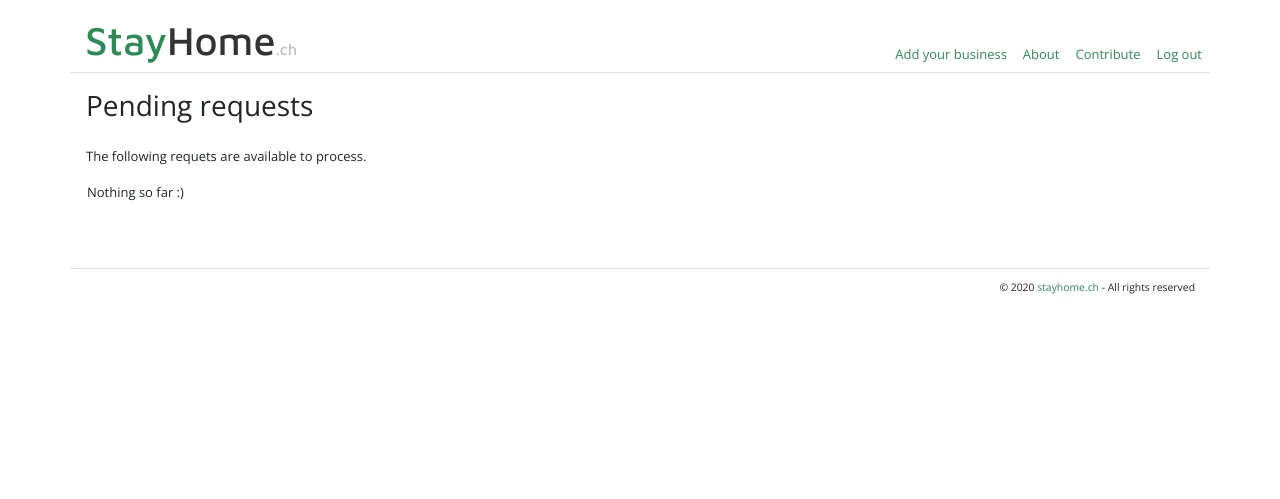
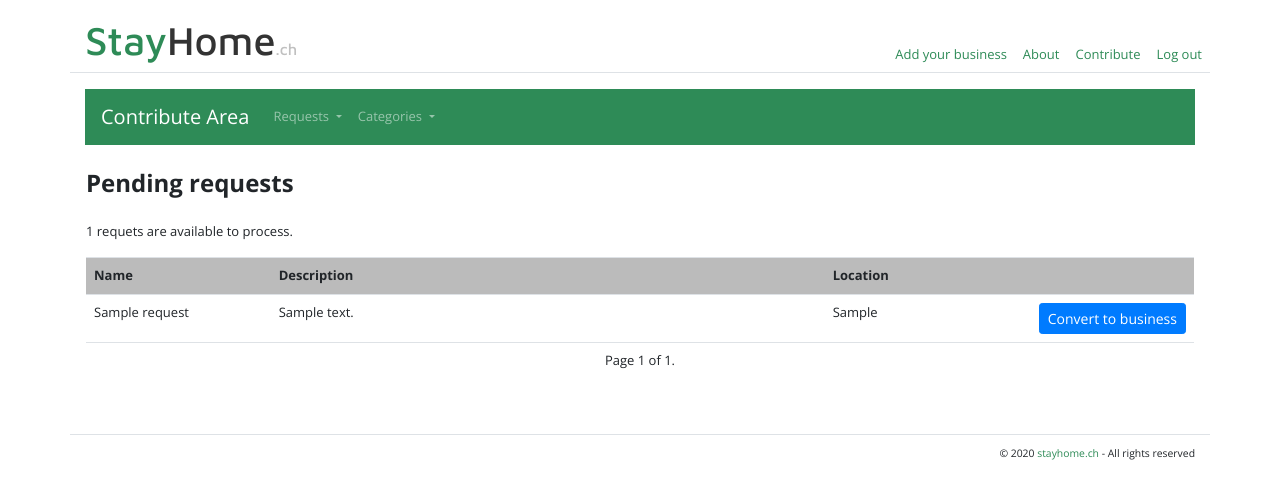
Before and after one commit to stayhomech/stayhomech, a Django app: page /contribute/ in a window 1280 px wide. Shown: the top 499 px of the page. Run offline with Django 3.2, Linux system fonts and the light colour scheme; a user stored in the database is signed in; tables that the repository leaves empty hold one stand-in row (values such as "Sample post"); some libraries are stand-ins or nearby versions.

Commit message:
Backend rework to enable events tracking on Request and Business models

```diff
--- a/stayhome/business/views.py
+++ b/stayhome/business/views.py
@@ -11,7 +11,7 @@
 
 
 class BusinessViewSet(viewsets.ModelViewSet):
-    queryset = Business.objects.filter(deleted=False)
+    queryset = Business.objects.filter(status=Business.events.VALID)
     serializer_class = BusinessSerializer
     filter_fields = ['id', 'location__npa']
 
--- a/stayhome/privsite/templates/contribute.html
+++ b/stayhome/privsite/templates/contribute.html
@@ -2,9 +2,41 @@
 {% load i18n %}
 
 {% block mgmt-content %}
+<nav class="navbar navbar-expand-lg navbar-dark mt-3" style="background-color: seagreen;">
+    <span class="navbar-brand">Contribute Area</span>
+    <div class="collapse navbar-collapse" id="navbarNavDropdown">
+        <ul class="navbar-nav">
+            <li class="nav-item dropdown">
+                <a class="nav-link dropdown-toggle" href="#" id="navbarRequestsMenuLink" role="button" data-toggle="dropdown" aria-haspopup="true" aria-expanded="false">
+                Requests
+                </a>
+                <div class="dropdown-menu" aria-labelledby="navbarRequestsMenuLink">
+                    <a class="dropdown-item" href="{% url 'mgmt:index' %}">
+                        Pending requests
+                        {% if pending_requests > 0 %}<span class="badge badge-info">{{ pending_requests }}</span>{% endif %}
+                    </a>
+                    <a class="dropdown-item" href="{% url 'mgmt:reserved.index' %}">
+                        Your requests
+                        {% if pending_user_requests > 0 %}<span class="badge badge-info">{{ pending_user_requests }}</span>{% endif %}
+                    </a>
+                </div>
+            </li>
+            <li class="nav-item dropdown">
+                <a class="nav-link dropdown-toggle" href="#" id="navbarCategoriesMenuLink" role="button" data-toggle="dropdown" aria-haspopup="true" aria-expanded="false">
+                Categories
+                </a>
+                <div class="dropdown-menu" aria-labelledby="navbarCategoriesMenuLink">
+                    <a class="dropdown-item" href="{% url 'mgmt:categories.list' %}">
+                         Translations
+                    </a>
+                </div>
+            </li>
+        </ul>
+    </div>
+</nav>
 <div class="row">
-    <div class="col-12 p-3">
-        <h1 class="h3">{{ title }}</h1>
+    <div class="col-12 p-3 mt-2">
+        <h1 class="h4 font-weight-bold">{{ title }}</h1>
     </div>
 </div>
 <div class="row">
--- a/stayhome/privsite/templates/requests_list.html
+++ b/stayhome/privsite/templates/requests_list.html
@@ -3,29 +3,50 @@
 
 {% block contrib-content %}
 <div class="row mb-5">
-    <div class="col-12 px-3 pb-3">
-        <table style="width: 100%">
+    <div class="col-12 px-3 pb-3 px-3">
+        {% if object_list.count > 0 %}
+        <table class="container">
+            <tr class="row mx-0 px-0  border-top border-bottom font-weight-bold sh-table-head">
+                <td class="col-2 p-2 align-middle">Name</td>
+                <td class="col-6 p-2 align-middle">Description</td>
+                <td class="col-2 p-2 align-middle">Location</td>
+                <td class="col-2 p-2 align-middle">&nbsp;</td>
+            </tr>
             {% for object in object_list %}
-        <tr class="px-3 border-top border-bottom">
-            <td class="p-2 align-middle">
+            <tr class="row mx-0 px-0  border-bottom {% cycle '' 'sh-table-row' %}">
+                <td class="col-2 p-2 align-middle">
                     {{ object.name }}
                 </td>
-            <td class="p-2 align-middle">
+                <td class="col-6 p-2 align-middle">
                     {{ object.description }}
                 </td>
-            <td class="p-2 align-middle">
+                <td class="col-2 p-2 align-middle">
                     {{ object.location }}
                 </td>
-            <td class="p-2 text-right align-middle">
-                <a class="btn btn-sm btn-primary" href="{% url 'mgmt:convert' object.pk %}">Convert to business</a>
+                <td class="col-2 p-2 text-right align-middle">
+                    <a class="btn btn-sm btn-primary" href="{% url 'mgmt:'|add:prefix|add:'convert' object.pk %}">Convert to business</a>
                 </td>
             </tr>
-        {% empty %}
-        <tr><td>
-        Nothing so far :)
-        </td></tr>
             {% endfor %}
         </table>
+        <div class="pagination row pt-2">
+            <span class="step-links col-12 text-center">
+                {% if page_obj.has_previous %}
+                    <a href="?page=1">&laquo; first</a>
+                    <a href="?page={{ page_obj.previous_page_number }}">previous</a>
+                {% endif %}
+
+                <span class="current">
+                    Page {{ page_obj.number }} of {{ page_obj.paginator.num_pages }}.
+                </span>
+
+                {% if page_obj.has_next %}
+                    <a href="?page={{ page_obj.next_page_number }}">next</a>
+                    <a href="?page={{ page_obj.paginator.num_pages }}">last &raquo;</a>
+                {% endif %}
+            </span>
+        </div>
+        {% endif %}
     </div>
 </div>
 {% endblock %}
--- a/stayhome/privsite/urls.py
+++ b/stayhome/privsite/urls.py
@@ -1,19 +1,26 @@
-from django.urls import path, include
+from django.urls import re_path, path, include
 from django.contrib.auth import views as auth_views
 
-from .views import RequestsListView, RequestsProcessView, RequestsProcessNextView, RequestsProcessDropView
+from .views import RequestsListView, RequestsProcessView, RequestsProcessNextView, RequestsProcessDropView, RequestsUserListView, CategoriesTransListView
 
 
 # URLs
 urlpatterns = [
 
     # Main page
-    path('', RequestsListView.as_view(), name='index'),
+    path('',                        RequestsListView.as_view(), name='index'),
+    path('convert/<uuid:pk>/',      RequestsProcessView.as_view(), name='convert'),
+    path('convert/<uuid:pk>/drop/', RequestsProcessDropView.as_view(), name='drop'),
+    path('convert/next/',           RequestsProcessNextView.as_view(), name='next'),
 
-    # Requests processing
-    path('convert/<uuid:pk>/', RequestsProcessView.as_view(), name='convert'),
-    path('convert/<uuid:pk>/drop/', RequestsProcessDropView.as_view(), name='drop'),
-    path('convert/next/', RequestsProcessNextView.as_view(), name='next'),
+    # Reserved requests
+    path('reserved/',                        RequestsUserListView.as_view(prefix='reserved.'),    name='reserved.index'),
+    path('reserved/convert/<uuid:pk>/',      RequestsProcessView.as_view(prefix='reserved.'),     name='reserved.convert'),
+    path('reserved/convert/<uuid:pk>/drop/', RequestsProcessDropView.as_view(prefix='reserved.'), name='reserved.drop'),
+    path('reserved/convert/next/',           RequestsProcessNextView.as_view(prefix='reserved.'), name='reserved.next'),
+
+    # Categories translations
+    path('categories/', CategoriesTransListView.as_view(), name='categories.list'),
 
     # Registration
     path('logout/', auth_views.LogoutView.as_view(template_name="registration/logout.html"), name='logout'),
--- a/stayhome/privsite/views.py
+++ b/stayhome/privsite/views.py
@@ -5,21 +5,67 @@
 from django.utils.encoding import force_str
 from django.shortcuts import redirect, get_object_or_404
 from django.urls import reverse
+from django.forms import modelform_factory
 
-from business.models import Request
+from business.models import Request, Category
 from .forms.business_add import BusinessAddForm
+
+
+def add_navigation_context(context, user):
+
+        pending_requests = Request.objects.filter(status=Request.events.NEW).count()
+        context['pending_requests'] = pending_requests
+
+        pending_user_requests = Request.objects.filter(status=Request.events.RESERVED, owner=user).count()
+        context['pending_user_requests'] = pending_user_requests
+
+        return context
 
 
 @method_decorator(login_required, name='dispatch')
 class RequestsListView(ListView):
 
     template_name = "requests_list.html"
-    queryset = Request.objects.filter(handled=False).order_by('creation')
+    queryset = Request.objects.filter(status=Request.events.NEW).order_by('creation')
+    prefix = ''
+    paginate_by = 10
 
     def get_context_data(self, **kwargs):
-        context = super().get_context_data(**kwargs)
+
+        context = super(RequestsListView, self).get_context_data(**kwargs)
+        context = add_navigation_context(context, self.request.user.id)
+
         context['title'] = _('Pending requests')
-        context['description'] = _('The following requets are available to process.')
+
+        if context['pending_requests'] > 0:
+            context['description'] = _('%d requets are available to process.' % context['pending_requests'])
+        else:
+            context['description'] = _('No pending request.')
+
+        context['prefix'] = self.prefix
+
+        return context
+
+
+@method_decorator(login_required, name='dispatch')
+class RequestsUserListView(RequestsListView):
+
+    def get_queryset(self):
+        return Request.objects.filter(status=Request.events.RESERVED, owner=self.request.user.id).order_by('creation')
+
+    def get_context_data(self, **kwargs):
+
+        context = super(RequestsUserListView, self).get_context_data(**kwargs)
+
+        context['title'] = _('Your requests')
+
+        if self.get_queryset().count() > 0:
+            context['description'] = _('%d requets are available to process.' % self.get_queryset().count())
+        else:
+            context['description'] = _('No pending request.')
+
+        context['prefix'] = self.prefix
+
         return context
 
 
@@ -28,11 +74,24 @@
 
     template_name = "requests_convert.html"
     queryset = Request.objects.all()
+    prefix=''
 
     def get_context_data(self, **kwargs):
+
+        r = self.get_object()
+        r.set_status(Request.events.RESERVED, self.request.user)
+
         context = super(RequestsProcessView, self).get_context_data(**kwargs)
+        context = add_navigation_context(context, self.request.user.id)
+
         context['title'] = _('Convert request to business')
+
         context['form'] = BusinessAddForm
+
+        context['next'] = reverse('mgmt:' + self.prefix + 'next')
+        context['return'] = reverse('mgmt:' + self.prefix + 'index')
+        context['prefix'] = self.prefix
+
         return context
 
     def post(self, request, *args, **kwargs):
@@ -41,8 +100,7 @@
 
             self.object = self.get_object()
             form.save()
-            self.object.handled = True
-            self.object.save()
+            self.object.set_status(Request.events.HANDLED, self.request.user)
 
             return redirect(request.POST.get('next'))
 
@@ -52,23 +110,69 @@
             context['form'] = form
             return self.render_to_response(context=context)
 
+
 @method_decorator(login_required, name='dispatch')
 class RequestsProcessNextView(RedirectView):
 
+    prefix=''
+
     def get_redirect_url(self, *args, **kwargs):
-        qs = Request.objects.filter(handled=False).order_by('creation')
+        qs = Request.objects.filter(status=Request.events.NEW).order_by('creation')
         if len(qs) > 0:
-            return reverse('mgmt:convert', kwargs={'pk': qs[0].pk})
+            return reverse('mgmt:' + self.prefix + 'convert', kwargs={'pk': qs[0].pk})
         else:
-            return reverse('mgmt:index')
+            return reverse('mgmt:' + self.prefix + 'index')
 
 
 @method_decorator(login_required, name='dispatch')
 class RequestsProcessDropView(RedirectView):
 
+    prefix=''
+
     def get_redirect_url(self, *args, **kwargs):
         req = get_object_or_404(Request, pk=kwargs['pk'])
-        req.handled = True
-        req.deleted = True
-        req.save()
-        return reverse('mgmt:index')
+        req.set_status(Request.events.DELETED, self.request.user)
+        return reverse('mgmt:' + self.prefix + 'index')
+
+
+@method_decorator(login_required, name='dispatch')
+class CategoriesTransListView(ListView):
+
+    paginate_by = 10
+    model=Category
+    template_name='categories_list.html'
+
+    def get_context_data(self, **kwargs):
+
+        context = super(CategoriesTransListView, self).get_context_data(**kwargs)
+        context = add_navigation_context(context, self.request.user.id)
+
+        context['title'] = _('Categories translations')
+
+        if self.get_queryset().count() > 0:
+            context['description'] = _('%d categories exist.' % self.model.objects.all().count())
+        else:
+            context['description'] = _('No category defined.')
+
+        return context
+
+    def post(self, request, *args, **kwargs):
+
+        form = modelform_factory(Category, fields=('name_en', 'name_fr', 'name_de', 'name_it'))(request.POST, instance=Category.objects.get(pk=request.POST.get('pk')))
+
+        if form.is_valid():
+
+            form.save()
+            self.object_list = self.get_queryset()
+            context = self.get_context_data(**kwargs)
+            context['errors'] = False
+            context['success'] = 'Category successfully updated.'
+            return self.render_to_response(context=context)
+
+        else:
+
+            self.object_list = self.get_queryset()
+            context = self.get_context_data(**kwargs)
+            context['errors'] = form.errors
+            context['success'] = False
+            return self.render_to_response(context=context)
--- a/stayhome/pubsite/static/pubsite/css/stayhome.css
+++ b/stayhome/pubsite/static/pubsite/css/stayhome.css
@@ -10,6 +10,23 @@
   color: seagreen;
   font-weight: bold;
   text-decoration: none;
+}
+
+.sh-home-logo {
+    height: 15vh;
+    margin-bottom: 5vh;
+}
+
+.sh-location-marker {
+    width: 50px;
+    padding: 0;
+    margin: 0;
+    font-size: 1.6em;
+}
+
+.sh-ofsp-icon {
+    color: seagreen;
+    font-size: 2em;
 }
 
 .navbar-custom {
@@ -35,6 +52,15 @@
 
 #left-nav {
     border-right: 1px solid #dee2e6!important;
+}
+
+#radius-slider .ui-slider-range {
+    background-color: seagreen;
+    opacity: 60%;
+}
+
+#radius-slider .ui-state-active {
+    background-color: seagreen;
 }
 
 .card-header {
@@ -63,6 +89,14 @@
     display: none;
 }
 
+.sh-table-head {
+    background-color: #bbb;
+}
+
+.sh-table-row {
+    background-color: #ddd;
+}
+
 @media(max-width: 767px) {
 
     .navbar-custom .navbar-text {
```
Also changed, not shown: stayhome/business/admin.py (+20 -37 lines), stayhome/business/forms/add_form.py (+9 -3 lines), stayhome/business/models.py (+204 -26 lines), stayhome/business/templates/admin/business/business/build_form.html (deleted, +0 -25 lines), stayhome/business/templates/admin/business/request/change_form.html (deleted, +0 -10 lines), stayhome/privsite/templates/categories_list.html (added, +70 -0 lines), stayhome/privsite/templates/requests_convert.html (+4 -3 lines), stayhome/pubsite/views.py (+15 -4 lines), stayhome/business/migrations/0029_auto_20200326_1349.py (added), stayhome/business/migrations/0030_auto_20200326_1533.py (added), stayhome/business/migrations/0031_request_lang.py (added), stayhome/business/migrations/0032_auto_20200326_1554.py (added), stayhome/business/migrations/0033_auto_20200326_1609.py (added), stayhome/business/migrations/0034_auto_20200326_1857.py (added). Lines whose indentation alone changed are shown as unchanged.
